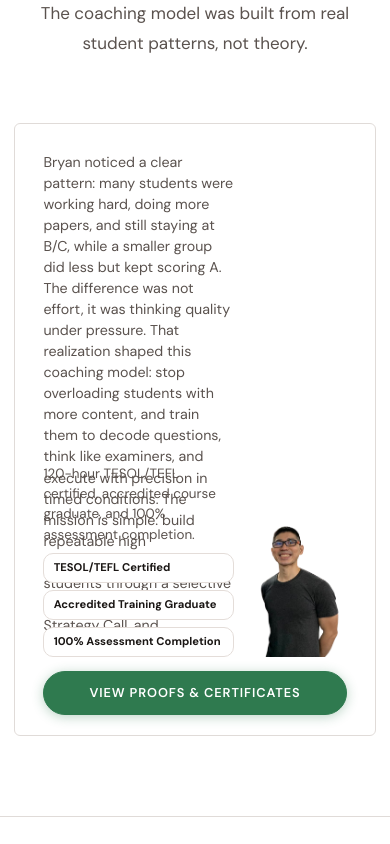
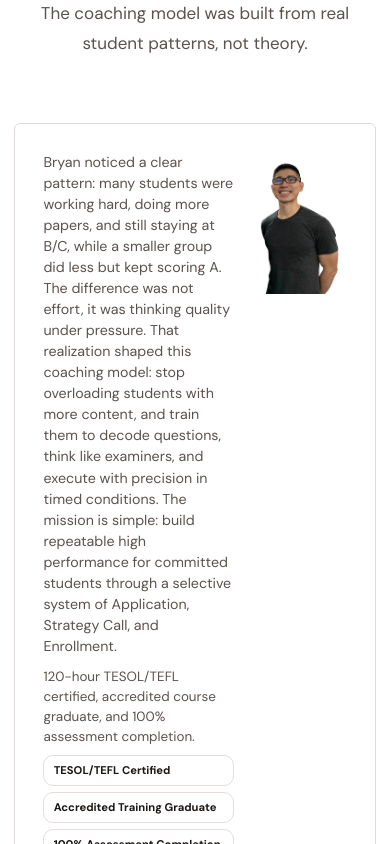
Before and after one commit to zakmero/bryan-coaching-site, a React (Vite) app: page / in a window 390 px wide. Shown: the part 2240-3084 px from the top of the page. Built offline with nearby package versions, Linux system fonts and the light colour scheme.

Commit message:
Fix V1 mobile story layout overlap

```diff
--- a/src/AppV2Original.jsx
+++ b/src/AppV2Original.jsx
@@ -109,6 +109,7 @@ const StoryVision = () => {
         />
 
       <article className="v2-card v2-story-card" style={{ maxWidth: '920px', margin: '0 auto' }}>
+        <div className="v2-story-text-stack">
           <p style={{ color: 'var(--v2-text-secondary)', marginTop: '0.35rem', maxWidth: '72%' }}>
             Bryan noticed a clear pattern: many students were working hard, doing more papers, and still staying at B/C, while a smaller group
             did less but kept scoring A. The difference was not effort, it was thinking quality under pressure. That realization shaped this
@@ -124,6 +125,7 @@ const StoryVision = () => {
               <div className="v2-story-authority-item">TESOL/TEFL Certified</div>
               <div className="v2-story-authority-item">Accredited Training Graduate</div>
               <div className="v2-story-authority-item">100% Assessment Completion</div>
+            </div>
           </div>
         </div>
         <button
--- a/src/indexV2.css
+++ b/src/indexV2.css
@@ -539,6 +539,11 @@ object {
   position: relative;
   overflow: hidden;
   min-height: 370px;
+}
+
+.v2-story-text-stack {
+  position: relative;
+  z-index: 1;
 }
 
 .v2-story-authority-block {
@@ -1083,10 +1088,13 @@ object {
       "button button";
     column-gap: 0.7rem;
     row-gap: 0.85rem;
-    align-items: end;
+    align-items: start;
   }
-  .v2-story-card p {
+  .v2-story-text-stack {
     grid-area: text;
+    min-width: 0;
+  }
+  .v2-story-text-stack > p {
     max-width: 100% !important;
     margin: 0 !important;
     font-size: 0.95rem;
@@ -1118,7 +1126,7 @@ object {
     width: 100%;
     max-height: 170px;
     justify-self: end;
-    align-self: end;
+    align-self: start;
     margin-right: 0.1rem;
   }
   .v2-proof-trigger {
@@ -1186,6 +1194,7 @@ object {
   }
 
   .v2-story-card p {
+    max-width: 100% !important;
     font-size: 0.89rem;
     line-height: 1.48;
   }
```
Lines whose indentation alone changed are shown as unchanged.
